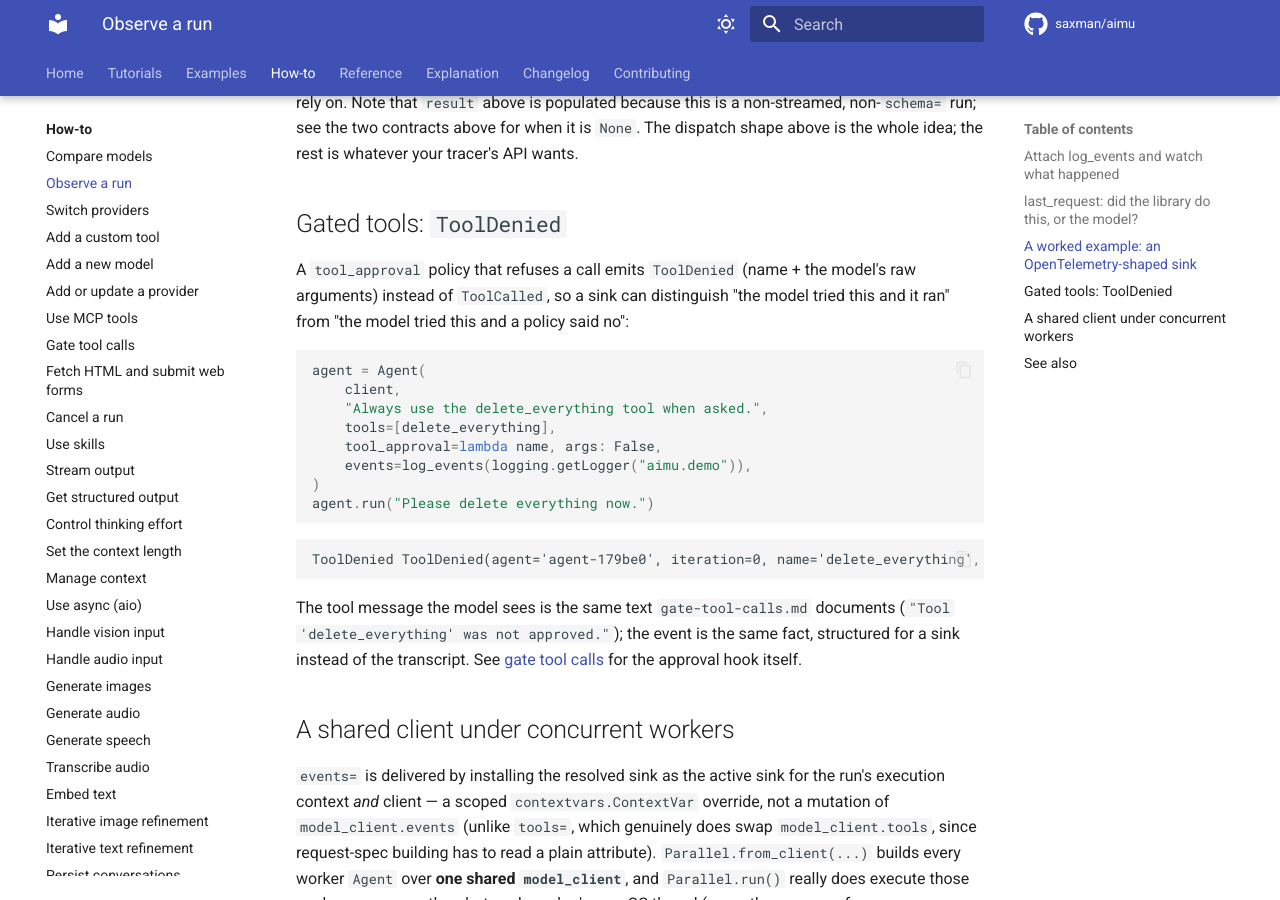
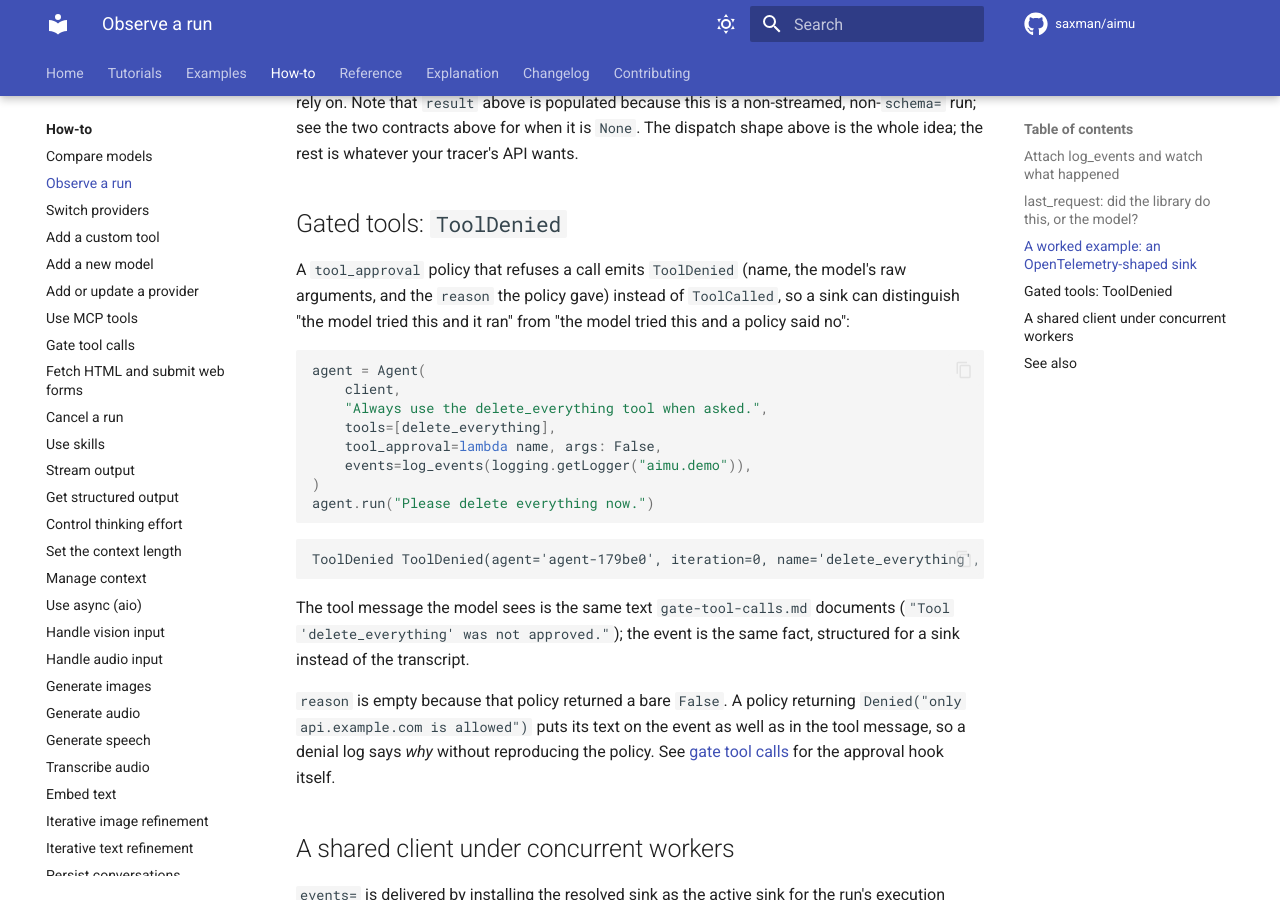
Before and after one commit to saxman/aimu, an MkDocs documentation site: the page built from docs/how-to/observe-a-run.md, in a window 1280 px wide and 900 px high, scrolled down 4353 px. Built offline with MkDocs 1.6.1 and Material for MkDocs 9.7.7, drawn with Linux system fonts in a browser that asks for light colours; comment, search, counter and statistics services are not loaded.

Commit message:
docs: update the ToolDenied and approval docs the reason field made stale
The audit I should have done with the change itself. Adding `reason` to `ToolDenied`
left four places describing the old shape, two of them printing example output that no
longer matches what the code emits:

- `docs/how-to/observe-a-run.md` and `notebooks/27-observing-runs.qmd` both described
  the event as "name + the model's raw arguments" and showed a `ToolDenied(...)` line
  without `reason`. Both now show it, and both explain why it is empty in their example
  (a bare `False`) with a `Denied(...)` variant beside it. The notebook additionally
  claimed "`ToolDenied`'s shape is stable" immediately above the field I had just added,
  which is the sentence a reader would have trusted least once they ran it.
- `docs/how-to/spawn-subagents.md` typed the hook as `(name, arguments) -> bool`. A
  refused sub-agent is the case where a reason matters most, since a sub-agent told only
  "not approved" will usually just try the call again.
- `docs/reference/api/tools.md` had no tool-approval section at all, so `ToolApproval`,
  `approve_all`, and now `Denied` were absent from the API reference. Adds one.

`docs/reference/api/events.md` needed no edit: it renders `aimu.events.ToolDenied`
through mkdocstrings, so it picked up the docstring.

`mkdocs build` reports the same 21 warnings before and after, all pre-existing: the
CHANGELOG is rendered as `changelog.md` and carries 11 relative `docs/...` links that do
not resolve there (already true at origin/main), plus a griffe annotation warning in
`make_subagent_tool`. The entries added here use absolute URLs and contribute none.

Co-Authored-By: Claude Opus 5 (1M context) <noreply@anthropic.com>

````diff
--- a/docs/how-to/observe-a-run.md
+++ b/docs/how-to/observe-a-run.md
@@ -206,9 +206,9 @@ whatever your tracer's API wants.
 
 ## Gated tools: `ToolDenied`
 
-A `tool_approval` policy that refuses a call emits `ToolDenied` (name + the model's raw
-arguments) instead of `ToolCalled`, so a sink can distinguish "the model tried this and it ran"
-from "the model tried this and a policy said no":
+A `tool_approval` policy that refuses a call emits `ToolDenied` (name, the model's raw arguments,
+and the `reason` the policy gave) instead of `ToolCalled`, so a sink can distinguish "the model
+tried this and it ran" from "the model tried this and a policy said no":
 
 ```python
 agent = Agent(
@@ -222,13 +222,17 @@ agent.run("Please delete everything now.")
 ```
 
 ```
-ToolDenied ToolDenied(agent='agent-179be0', iteration=0, name='delete_everything', arguments={})
+ToolDenied ToolDenied(agent='agent-179be0', iteration=0, name='delete_everything', arguments={}, reason='')
 ```
 
 The tool message the model sees is the same text `gate-tool-calls.md` documents
 (`"Tool 'delete_everything' was not approved."`); the event is the same fact, structured for a
-sink instead of the transcript. See [gate tool calls](gate-tool-calls.md) for the approval hook
-itself.
+sink instead of the transcript.
+
+`reason` is empty because that policy returned a bare `False`. A policy returning
+`Denied("only api.example.com is allowed")` puts its text on the event as well as in the tool
+message, so a denial log says *why* without reproducing the policy. See
+[gate tool calls](gate-tool-calls.md) for the approval hook itself.
 
 ## A shared client under concurrent workers
 
````
Also changed, not shown: docs/how-to/spawn-subagents.md (+1 -1 lines), docs/reference/api/tools.md (+9 -0 lines), 1 other file.
